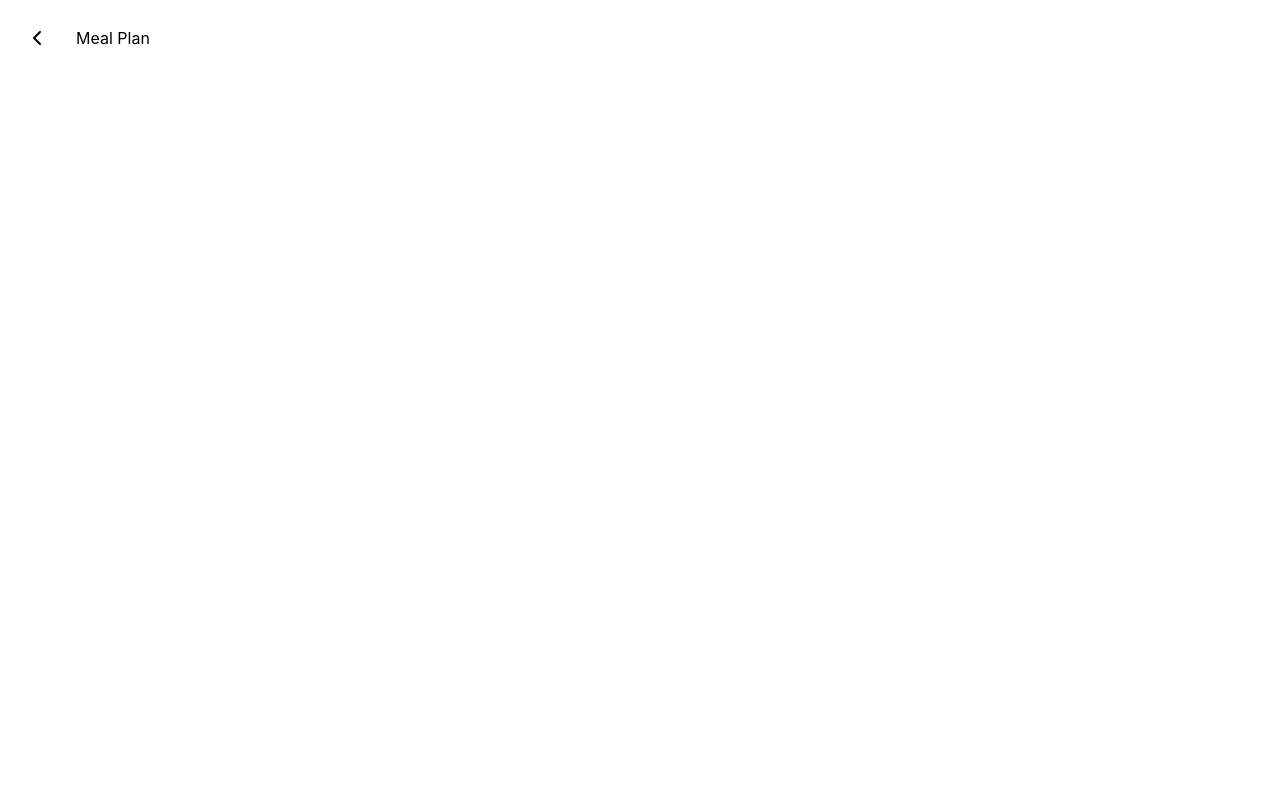
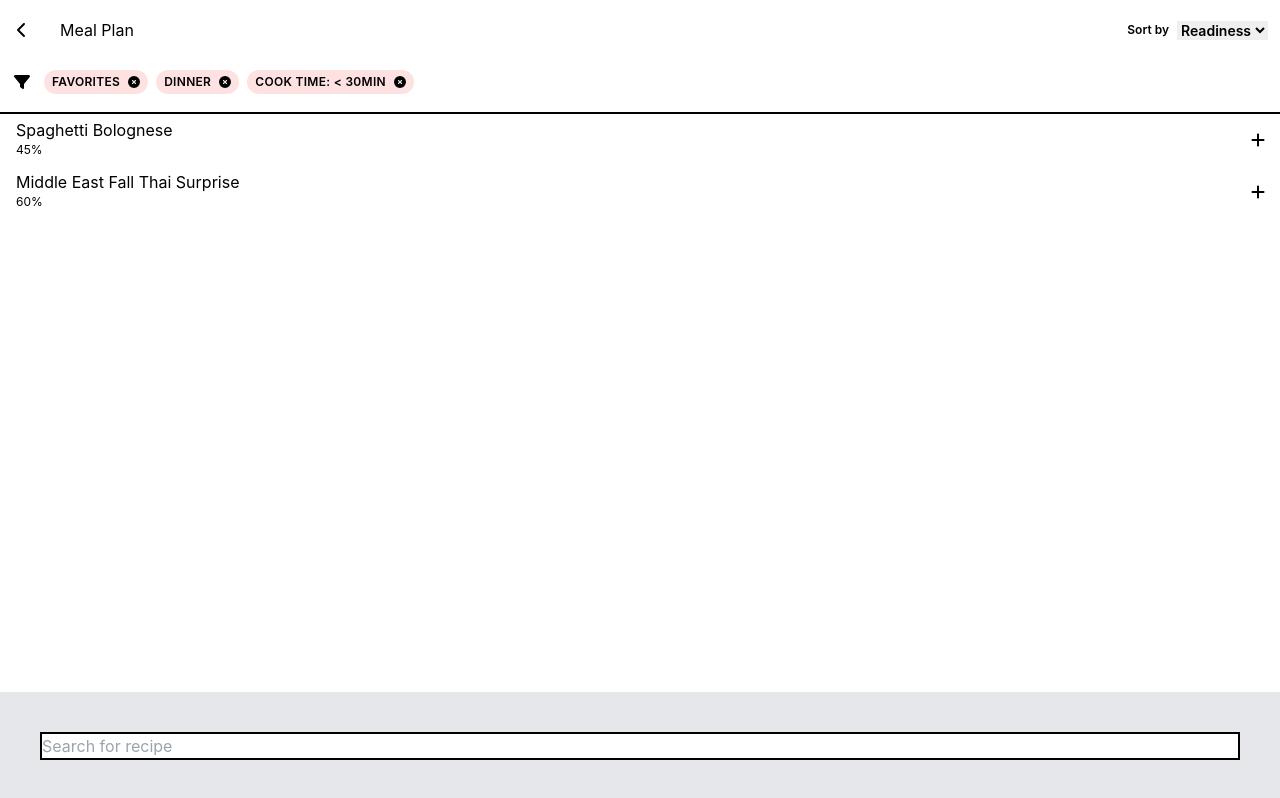
Before and after one commit to abigailhartnett/bitesize-app, a React (Create React App) app: page /meal-plan in a window 1280 px wide. Built offline with nearby package versions, Linux system fonts and the light colour scheme.

Commit message:
Add Meal Plan page

```diff
--- /dev/null
+++ b/src/components/mealPlanList.js
@@ -0,0 +1,25 @@
+import React from "react";
+import { recipes } from "../data/recipes";
+import RecipeItem from "./RecipeItem";
+
+const MealPlanList = () => {
+	const recipeItems = recipes.map((item) => {
+		return (
+			item.planned && (
+				<RecipeItem
+					name={item.name}
+					readiness={item.readiness}
+					link={item.link}
+				/>
+			)
+		);
+	});
+
+	return (
+		<div>
+			<div>{recipeItems}</div>
+		</div>
+	);
+};
+
+export default MealPlanList;
--- a/src/data/recipes.js
+++ b/src/data/recipes.js
@@ -45,6 +45,7 @@ export const recipes = [
 		link: "/recipes/2",
 		lastCooked: "2021-09-01",
 		servings: "4",
+		planned: true,
 		steps: [
 			{
 				id: "1",
@@ -115,6 +116,7 @@ export const recipes = [
 		name: "Caesar Salad",
 		readiness: "30%",
 		link: "/recipes/3",
+		planned: false,
 		steps: [
 			{
 				id: "1",
--- a/src/pages/mealPlan.js
+++ b/src/pages/mealPlan.js
@@ -1,10 +1,26 @@
 import React from "react";
 import Nav from "../components/Nav";
+import MealPlanList from "../components/mealPlanList";
+import Footer from "../components/Footer";
+import Sort from "../components/Sort";
+import Filter from "../components/Filter";
 
 const MealPlanPage = () => {
 	return (
-		<div>
-			<Nav pageTitle="Meal Plan" />
+		<div className="fixed inset-x-0 top-0 flex flex-col justify-between min-h-screen">
+			<div class="border-solid border-black border-2 border-t-0 border-x-0 bg-white py-2">
+				<div class="flex justify-between pb-2 mr-3">
+					<Nav pageTitle="Meal Plan" />
+					<Sort sortType="Recipes" />
+				</div>
+				<Filter filterBy="recipes" />
+			</div>
+			<div className="h-screen overflow-y-auto overflow-x-visible flex-grow pb-56">
+				<MealPlanList />
+			</div>
+			<div className="fixed inset-x-0 bottom-0">
+				<Footer searchPlaceholder="Search for recipe" />
+			</div>
 		</div>
 	);
 };
```
